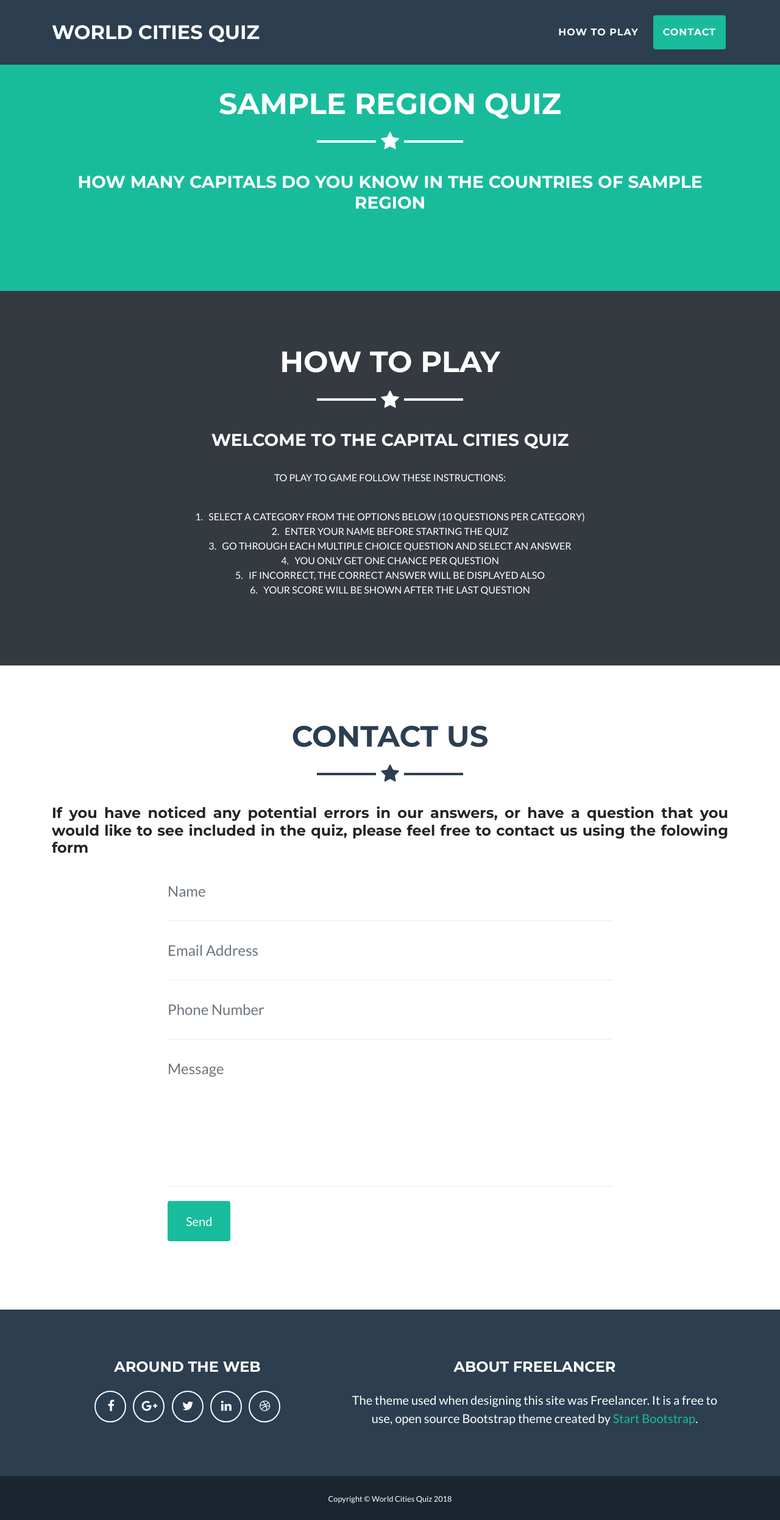
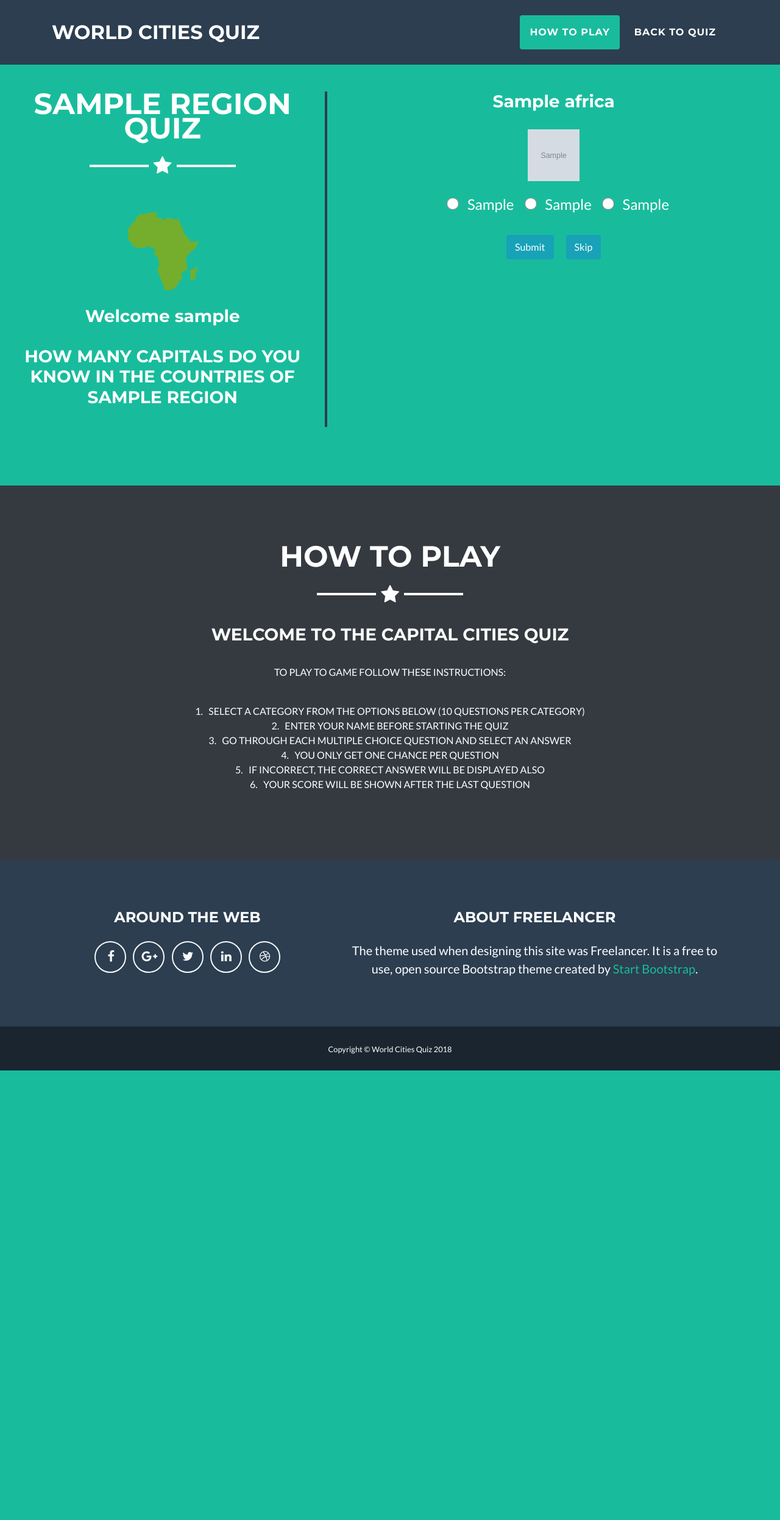
Before and after one commit to Code-Institute-Submissions/riddle-me-this-5, a Flask app: template templates/africa_quiz.html in a window 1280 px wide. Shown: the whole page at 61% size. After the commit the page ends 1755 px from the top, so only its background shows below. Run offline with Flask 2, Linux system fonts and the light colour scheme; the template is opened without the code that fills it: most values are stand-ins (such as "Sample title", 1, 10 or a date in 2020); grey boxes marked "Sample" are stand-in pictures; some libraries are stand-ins or nearby versions.

Commit message:
Routing/data rendering testing

```diff
--- /dev/null
+++ b/data/africa/users.json
@@ -0,0 +1,3 @@
+Frank
+Frank
+Frank
--- a/run.py
+++ b/run.py
@@ -1,24 +1,41 @@
 import os
 import json
-from flask import Flask, render_template, redirect
+from flask import Flask, render_template, redirect, request
 
 app = Flask(__name__)
 
 
-@app.route('/')
+@app.route('/', methods=["GET", "POST"])
 def index():
-    return render_template("index.html")
+    """Used to capture Username when START QUIZ button is selected"""
+    if request.method == "POST":
+        with open("data/africa/users.json", "a") as user_list:
+            user_list.write(request.form["username"] + "\n")
+        return redirect(request.form["username"])
+    else:
+        return render_template("index.html")
+
+@app.route('/<username>')
+def user(username):
+    data = []
+    with open("data/africa/africa_quiz.json", "r") as json_data:
+        data = json.load(json_data)
+    return render_template("africa_quiz.html", region="Africa", africa_data=data)
+
 
 @app.route('/africa_quiz')
 def africa():
     data = []
     with open("data/africa/africa_quiz.json", "r") as json_data:
         data = json.load(json_data)
-    return render_template("africa_quiz.html", region="Africa")
+    return render_template("africa_quiz.html", region="Africa", africa_data=data)
 
 @app.route('/asia_quiz')
 def asia():
-    return render_template("asia_quiz.html", region="Asia")
+    data=[]
+    with open("data/asia/asia_quiz.json", "r") as json_data:
+        data = json.load(json_data)
+    return render_template("asia_quiz.html", region="Asia", asia_data=data)
 
 @app.route('/australia_quiz')
 def australia():
--- a/static/css/custom_styles.css
+++ b/static/css/custom_styles.css
@@ -15,20 +15,16 @@
 }
 
 .radio-inline{
-    padding-left: 15px;
+    padding-left: 5px;
+    font-size: 24px;
 }
 
 input[type=radio]{
   width   : 28px;
-  margin  : 0;
+  height: 20px;
+  margin  : 5px;
   padding : 0;
   opacity : 1;
-}
-
-#kenya{
-    height: 70px;
-    width: 70px;
-    padding: 10px;
 }
 
 #howto hr.star-light:after {
@@ -46,6 +42,20 @@ input[type=radio]{
     background-color: #fff;
 }
 
+img{
+    height: 125px;
+    width: 125px;
+    padding: 20px;
+}
+
+#right_column {
+  border-left: solid 4px #2C3E50;
+}
+
+#skip{
+    margin-left:20px;
+}
+
 ol {
     display: block;
     list-style-type: decimal;
--- a/templates/africa_quiz.html
+++ b/templates/africa_quiz.html
@@ -2,11 +2,30 @@
 {% block content %}
 
     <section class="masthead bg-primary text-white text-center" id="quiz_header">
-      <div class="container">
-        <h2 class="text-center text-uppercase text-white">{{ region }} Quiz</h2>
-        <hr class="star-light mb-5">
-        <h3 class="text-center text-uppercase text-white">How many capitals do you know in the countries of {{ region }}</h3></br>
+
+    <div class="container-fluid">
+        <div class="row">
+			  <div class="col-md-5 mb-5 mb-lg-0">
+    			<h2 class="text-center text-uppercase text-white">{{ region }} Quiz</h2>
+    			<hr class="star-light mb-5">
+    			<img class="card-img-top" src="static/img/portfolio/africa.png" alt="Africa">
+    			<h3> Welcome {{ username }} </h3></br>
+    			<h3 class="text-center text-uppercase text-white">How many capitals do you know in the countries of {{ region }}</h3></br>
+			  </div>
+
+			 <div class="col-md-7 mb-7 mb-lg-0" id="right_column">
+    			<h3>{{ africa_data[0]["question"] }}</h3>
+    			<img src={{ africa_data[0]["image_source"] }} alt="kenya flag" id="kenya">
+    			<form>
+    				<label class="radio-inline radio-danger"><input type="radio" name="optradio"> {{ africa_data[0]["option1"] }} </label>
+    				<label class="radio-inline radio-danger"><input type="radio" name="optradio"> {{ africa_data[0]["option2"] }} </label>
+    				<label class="radio-inline radio-danger"><input type="radio" name="optradio"> {{ africa_data[0]["option3"] }} </label>
+			    </form></br>
+			    <button type="button" class="btn btn-info">Submit</button><button type="button" class="btn btn-info" id="skip">Skip</button>
+			</div>
       </div>
+	  </div>
+
     </section>
 
 {% endblock %}
--- a/templates/base.html
+++ b/templates/base.html
@@ -45,7 +45,7 @@
               <a class="nav-link py-3 px-0 px-lg-3 rounded js-scroll-trigger" href="#howto">How To Play</a>
             </li>
             <li class="nav-item mx-0 mx-lg-1">
-              <a class="nav-link py-3 px-0 px-lg-3 rounded js-scroll-trigger" href="#contact">Contact</a>
+              <a class="nav-link py-3 px-0 px-lg-3 rounded js-scroll-trigger" href="#quiz_header">Back To Quiz</a>
             </li>
           </ul>
         </div>
@@ -56,7 +56,7 @@
     {% block content%}
     {% endblock %}
 
-    <!-- About Section -->
+    <!-- How To Play Section -->
     <section class="bg-dark text-white mb-0" id="howto">
       <div class="container">
         <h2 class="text-center text-uppercase text-white">How To Play</h2>
@@ -69,63 +69,6 @@
         4. &nbsp You only get one chance per question</br>
         5. &nbsp If incorrect, the correct answer will be displayed also</br>
         6. &nbsp Your score will be shown after the last question</p>
-      </div>
-    </section>
-
-
-    <!-- Contact Section -->
-    <section id="contact">
-      <div class="container">
-        <h2 class="text-center text-uppercase text-secondary mb-0">Contact Us</h2>
-        <hr class="star-dark mb-5">
-        <div class="row">
-          <div class="col-lg-12 mx-auto">
-          <h4 class="text-justify">If you have noticed any potential errors in our answers,
-          or have a question that you would like to see included in the quiz, please feel free to contact us using the folowing form</h4>
-          </div></br></br></br>
-        </div>
-
-        <div class="row">
-          <div class="col-lg-8 mx-auto">
-            <!-- To configure the contact form email address, go to mail/contact_me.php and update the email address in the PHP file on line 19. -->
-            <!-- The form should work on most web servers, but if the form is not working you may need to configure your web server differently. -->
-            <form name="sentMessage" id="contactForm" novalidate="novalidate">
-              <div class="control-group">
-                <div class="form-group floating-label-form-group controls mb-0 pb-2">
-                  <label>Name</label>
-                  <input class="form-control" id="name" type="text" placeholder="Name" required="required" data-validation-required-message="Please enter your name.">
-                  <p class="help-block text-danger"></p>
-                </div>
-              </div>
-              <div class="control-group">
-                <div class="form-group floating-label-form-group controls mb-0 pb-2">
-                  <label>Email Address</label>
-                  <input class="form-control" id="email" type="email" placeholder="Email Address" required="required" data-validation-required-message="Please enter your email address.">
-                  <p class="help-block text-danger"></p>
-                </div>
-              </div>
-              <div class="control-group">
-                <div class="form-group floating-label-form-group controls mb-0 pb-2">
-                  <label>Phone Number</label>
-                  <input class="form-control" id="phone" type="tel" placeholder="Phone Number" required="required" data-validation-required-message="Please enter your phone number.">
-                  <p class="help-block text-danger"></p>
-                </div>
-              </div>
-              <div class="control-group">
-                <div class="form-group floating-label-form-group controls mb-0 pb-2">
-                  <label>Message</label>
-                  <textarea class="form-control" id="message" rows="5" placeholder="Message" required="required" data-validation-required-message="Please enter a message."></textarea>
-                  <p class="help-block text-danger"></p>
-                </div>
-              </div>
-              <br>
-              <div id="success"></div>
-              <div class="form-group">
-                <button type="submit" class="btn btn-primary btn-xl" id="sendMessageButton">Send</button>
-              </div>
-            </form>
-          </div>
-        </div>
       </div>
     </section>
 
--- a/templates/index.html
+++ b/templates/index.html
@@ -185,9 +185,9 @@
         <form method="POST">
           <div class="input-group">
           <span class="input-group-addon"><i class="fa fa-user"></i></span>
-          <input id="username" type="text" class="form-control" name="username" placeholder="Username">
+          <input id="username" type="text" class="form-control" name="username" placeholder="Enter a Username">
           </div></br>
-          <button name="redirect" class="btn btn-primary" onclick="location.href {{ url_for('africa') }}" value="Redirect">Start Quiz</button>
+          <button name="redirect" class="btn btn-primary" value="Redirect">Start Quiz</button>
         </form>
       </div>
       <div class="modal-footer">
```
Also changed, not shown: data/africa/africa_quiz.json (+10 -0 lines), data/asia/asia_quiz.json (+15 -5 lines), data/quiz.json (deleted, +0 -18 lines), requirements.txt (added, +17 -0 lines), templates/asia_quiz.html (+23 -4 lines), static/img/portfolio/africa/ethiopia.png (added), static/img/portfolio/asia/malaysia.png (added).
